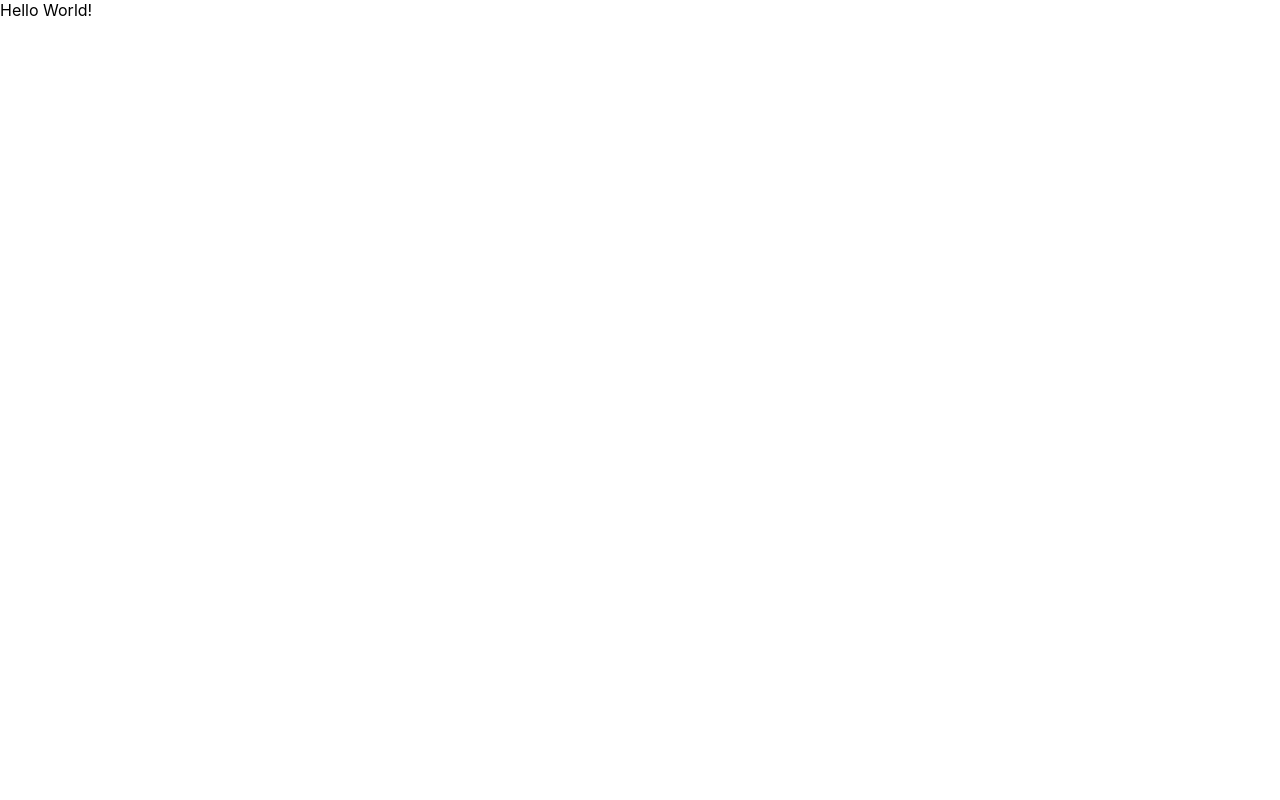
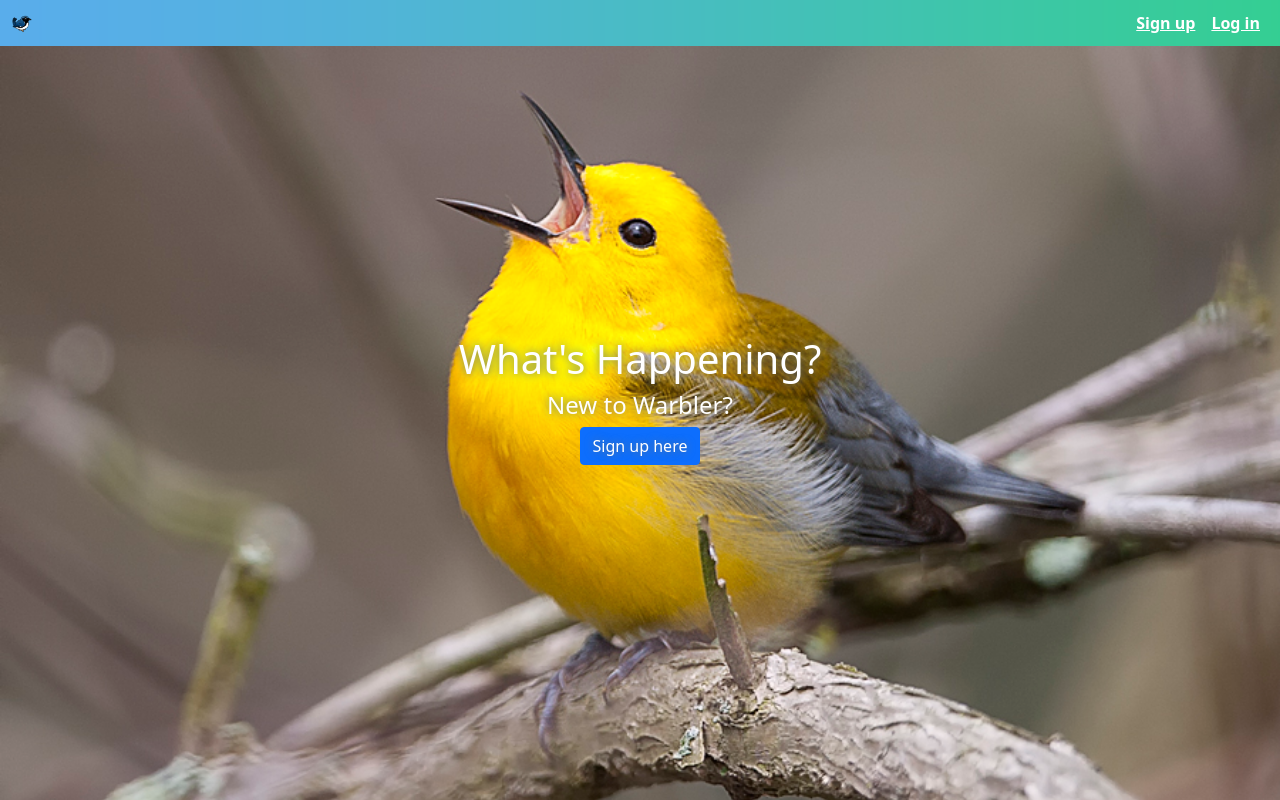
Before and after one commit to anirban-s/warbler, a React app in the folder warbler-client/: page / in a window 1280 px wide. Built offline with nearby package versions, Linux system fonts and the light colour scheme.

Commit message:
routing added in Main.js

```diff
--- a/warbler-client/package.json
+++ b/warbler-client/package.json
@@ -13,7 +13,8 @@
     "react-dom": "^17.0.2",
     "react-moment": "^1.1.1",
     "react-redux": "^7.2.6",
-    "react-router-dom": "^6.2.1",
+    "react-router": "^5.2.0",
+    "react-router-dom": "^5.2.0",
     "react-scripts": "5.0.0",
     "redux": "^4.1.2",
     "redux-thunk": "^2.4.1",
--- a/warbler-client/public/index.html
+++ b/warbler-client/public/index.html
@@ -25,6 +25,12 @@
       Learn how to configure a non-root public URL by running `npm run build`.
     -->
     <title>React App</title>
+    <link
+      href="https://cdn.jsdelivr.net/npm/bootstrap@5.1.3/dist/css/bootstrap.min.css"
+      rel="stylesheet"
+      integrity="sha384-1BmE4kWBq78iYhFldvKuhfTAU6auU8tT94WrHftjDbrCEXSU1oBoqyl2QvZ6jIW3"
+      crossorigin="anonymous"
+    />
   </head>
   <body>
     <noscript>You need to enable JavaScript to run this app.</noscript>
--- /dev/null
+++ b/warbler-client/src/components/Homepage.js
@@ -0,0 +1,16 @@
+import React from "react";
+import { Link } from "react-router-dom";
+
+const Homepage = () => {
+  return (
+    <div className="home-hero">
+      <h1>What's Happening?</h1>
+      <h4>New to Warbler?</h4>
+      <Link to="/signup" className="btn btn-primary">
+        Sign up here
+      </Link>
+    </div>
+  );
+};
+
+export default Homepage;
--- a/warbler-client/src/containers/App.js
+++ b/warbler-client/src/containers/App.js
@@ -2,15 +2,20 @@ import React, { Component } from "react";
 import { Provider } from "react-redux";
 import { configureStore } from "../store";
 import { BrowserRouter as Router } from "react-router-dom";
+import Navbar from "./Navbar";
+import Main from "./Main";
 
 const store = configureStore();
 
-class App extends React.Component {
+class App extends Component {
   render() {
     return (
       <Provider store={store}>
         <Router>
-          <div>Hello World!</div>
+          <div className="onboarding">
+            <Navbar />
+            <Main />
+          </div>
         </Router>
       </Provider>
     );
--- /dev/null
+++ b/warbler-client/src/containers/Main.js
@@ -0,0 +1,26 @@
+import React from "react";
+import { Switch, Route, withRouter, Redirect } from "react-router-dom";
+import { connect } from "react-redux";
+import Homepage from "../components/Homepage";
+
+const Main = (props) => {
+  return (
+    <div className="container">
+      <Switch>
+        <Route
+          exact
+          path="/"
+          render={(props) => <Homepage {...props} />}
+        ></Route>
+      </Switch>
+    </div>
+  );
+};
+
+function mapStateToProps(state) {
+  return {
+    currentUser: state.currentUser,
+  };
+}
+
+export default withRouter(connect(mapStateToProps, null)(Main));
--- /dev/null
+++ b/warbler-client/src/containers/Navbar.js
@@ -0,0 +1,37 @@
+import React, { Component } from "react";
+import { Link } from "react-router-dom";
+import { connect } from "react-redux";
+import Logo from "../images/warbler-logo.png";
+
+class Navbar extends Component {
+  render() {
+    return (
+      <nav className="navbar navbar-expand">
+        <div className="container-fluid">
+          <div className="navbar-header">
+            <Link to="/" className="navbar-brand">
+              <img src={Logo} alt="Warbler Home" />
+            </Link>
+          </div>
+
+          <ul className="nav navbar-right navbar-nav">
+            <li>
+              <Link to="/signup">Sign up</Link>
+            </li>
+            <li>
+              <Link to="/signin">Log in</Link>
+            </li>
+          </ul>
+        </div>
+      </nav>
+    );
+  }
+}
+
+function mapStateToProps(state) {
+  return {
+    currentUser: state.currentUser,
+  };
+}
+
+export default connect(mapStateToProps, null)(Navbar);
--- a/warbler-client/src/index.css
+++ b/warbler-client/src/index.css
@@ -1,13 +1,56 @@
 body {
-  margin: 0;
-  font-family: -apple-system, BlinkMacSystemFont, 'Segoe UI', 'Roboto', 'Oxygen',
-    'Ubuntu', 'Cantarell', 'Fira Sans', 'Droid Sans', 'Helvetica Neue',
-    sans-serif;
-  -webkit-font-smoothing: antialiased;
-  -moz-osx-font-smoothing: grayscale;
+  background-color: #e6ecf0;
 }
 
-code {
-  font-family: source-code-pro, Menlo, Monaco, Consolas, 'Courier New',
-    monospace;
+/* Nav */
+.navbar {
+  margin-bottom: 1rem;
 }
+
+.navbar a {
+  font-weight: bold;
+  color: white;
+}
+
+.navbar a:hover {
+  color: white;
+  text-decoration: underline;
+  cursor: pointer;
+}
+
+.navbar-brand > img {
+  display: inline-block;
+  width: 20px;
+  margin-bottom: 2px;
+  margin-right: 5px;
+  border-radius: 2px;
+}
+
+ul.nav.navbar-nav li {
+  margin: 0 0.5rem;
+}
+
+.onboarding > .navbar {
+  background-image: url("./images/nav-bg.png");
+  background-size: 100% 100%;
+}
+
+.home-hero {
+  width: 100vw;
+  height: 100vh;
+  position: absolute;
+  top: 0;
+  left: 0;
+  display: flex;
+  flex-direction: column;
+  align-items: center;
+  justify-content: center;
+  z-index: -1;
+  background-image: url("./images/signed-out-home.jpg");
+  text-align: center;
+  padding: 1rem;
+  background-position: center center;
+  background-size: cover;
+  color: #fff;
+  text-shadow: 0 0 8px #66757f;
+}
--- a/warbler-client/src/store/reducers/currentUser.js
+++ b/warbler-client/src/store/reducers/currentUser.js
@@ -1,3 +1,4 @@
+/* eslint-disable import/no-anonymous-default-export */
 import { SET_CURRENT_USER } from "../actionTypes";
 
 const DEFAULT_STATE = {
--- a/warbler-client/src/store/reducers/error.js
+++ b/warbler-client/src/store/reducers/error.js
@@ -1,3 +1,4 @@
+/* eslint-disable import/no-anonymous-default-export */
 import { ADD_ERROR, REMOVE_ERROR } from "../actionTypes";
 
 export default (state = { message: null }, action) => {
```
Also changed, not shown: warbler-client/src/images/default-profile-image.jpg (added), warbler-client/src/images/nav-bg.png (added), warbler-client/src/images/signed-out-home.jpg (added), warbler-client/src/images/warbler-hero.jpg (added), warbler-client/src/images/warbler-logo.png (added), 1 other file.
